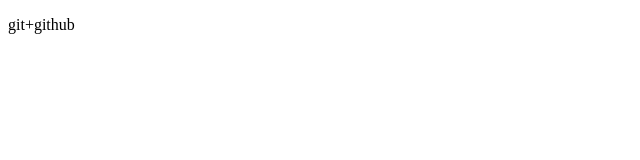
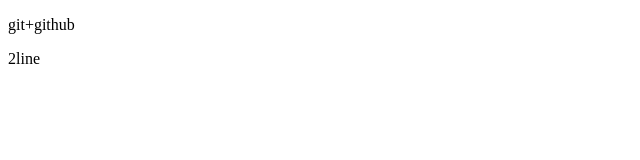
Before and after one commit to Gilfanov-RR/Test, a plain HTML site: page index.html in a window 1280 px wide. Shown: the full height of the page, 0-640 px from the left. Drawn offline with Linux system fonts and the light colour scheme.

Commit message:
Добавлена строка 2

```diff
--- a/index.html
+++ b/index.html
@@ -7,5 +7,6 @@
 </head>
 <body>
     <p>git+github</p>
+    <p>2line</p>
 </body>
 </html>
```
